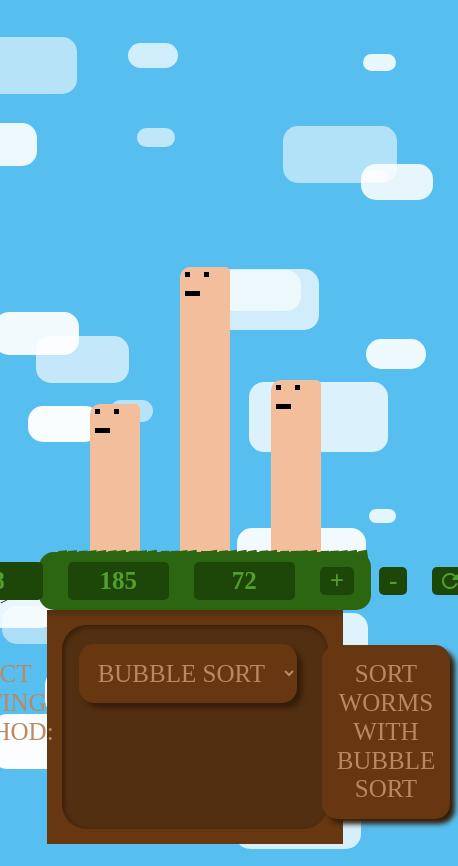
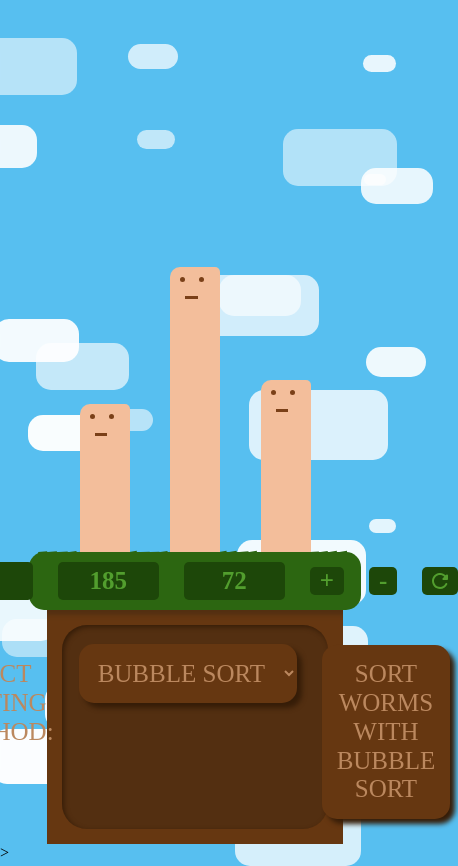
Before and after one commit to imralav/TheOrderOfWorms, a Svelte app: page / in a window 390 px wide. Shown: the whole page, 458 px wide, since content can reach past the window. Built offline with nearby package versions, Linux system fonts and the light colour scheme; a web font is replaced by a local one.

Commit message:
Improved styling to use less z-indexes and flexbox for better responsiveness

```diff
--- a/src/App.svelte
+++ b/src/App.svelte
@@ -44,7 +44,7 @@
   }
 </script>
 
-<Sky />
+<Sky>
   <Ground>
     <Worms slot="above-ground" wormHeights={values} />
     <NumbersCollector
@@ -60,3 +60,4 @@
       on:sorting={(event) => sortWithAlgorithm(event.detail)}
     />
   </Ground>
+</Sky>
--- a/src/background/Sky.svelte
+++ b/src/background/Sky.svelte
@@ -20,7 +20,7 @@
   function generateCloud(y?: number): Cloud {
     return {
       y: y || nextInt(0, skyWidth),
-      x: nextInt(0, window.innerHeight),
+      x: nextInt(0, skyHeight),
       size: nextInt(20, 150),
       speed: nextInt(80, 120),
       opacity: Math.sqrt(nextNumber(0.25, 1)),
@@ -33,22 +33,18 @@
       .map(() => generateCloud());
   }
 
-  function replaceCloud(id: number) {
-    console.log("Replacing cloud", id);
-    clouds.splice(id, 1);
-    clouds = [...clouds, generateCloud()];
-  }
-
   onMount(() => {
     clouds = generateClouds(CLOUDS_AMOUNT);
   });
 </script>
 
 <main bind:clientWidth={skyWidth} bind:clientHeight={skyHeight}>
-  {#each clouds as cloud, index}
-    <!-- <Cloud {...cloud} on:cloud-left-the-sky={() => replaceCloud(index)} /> -->
-    <Cloud {...cloud} {skyWidth} />
-  {/each}
+  <section class="clouds">
+    {#each clouds as cloud}
+      <Cloud {...cloud} {skyWidth} />
+    {/each}
+  </section>
+  <slot />
 </main>
 
 <style>
@@ -56,9 +52,10 @@
     background-color: rgb(87, 191, 240);
     overflow: hidden;
   }
-  main {
+  section.clouds {
+    width: 100vw;
+    height: 100vh;
+    display: inline;
     position: relative;
-    width: 100vw;
-    height: 70vh;
   }
 </style>
--- a/src/ground/Ground.svelte
+++ b/src/ground/Ground.svelte
@@ -31,27 +31,23 @@
 
 <style>
   main {
-    position: fixed;
-    bottom: 0;
-    left: 10vw;
-    height: auto;
+    height: 100vh;
+    display: flex;
+    flex-direction: column;
+    justify-content: flex-end;
+    align-items: center;
     margin: 0 auto;
     width: 80vw;
-    z-index: 1;
-  }
-
-  main > * {
-    z-index: 1;
   }
 
   .above-ground {
-    z-index: -3;
     width: 100%;
-    height: 70vh;
+    height: 100%;
     padding: 0 10px;
   }
 
   .grass {
+    position: relative;
     border-radius: 15px;
     background-color: var(--grass-color);
     width: 100%;
@@ -60,10 +56,9 @@
 
   .grass-leaves {
     z-index: -1;
-    top: 68.7vh;
+    top: 0;
     position: absolute;
-    width: 100%;
-    padding: 10px;
+    width: calc(100% - 20px);
     display: flex;
     justify-content: space-evenly;
     background-color: rgb(0, 0, 0, 0);
--- a/src/input/numbers-collector/NumbersCollector.svelte
+++ b/src/input/numbers-collector/NumbersCollector.svelte
@@ -4,6 +4,7 @@
   export let values: number[];
 
   let numbersCollectorEvents = createEventDispatcher();
+  //the buttons shouldnt move after adding/removing worms
 </script>
 
 <main>
--- a/src/worms/Worm.svelte
+++ b/src/worms/Worm.svelte
@@ -9,22 +9,28 @@
     easing: elasticOut,
   });
   $: tweenedHeight.set(height);
+  let hover = false;
 </script>
 
 <main
+  on:mouseover={() => (hover = true)}
+  on:mouseleave={() => (hover = false)}
   style="height: {100 + $tweenedHeight}px;"
   transition:slide={{
     duration: 2000,
     easing: elasticInOut,
   }}
 >
-  <WormFace />
+  <WormFace {hover} />
 </main>
 
 <style>
+  :root {
+    --worm-body-color: #f3be9b;
+  }
   main {
     display: inline-block;
-    background-color: rgb(243, 190, 155);
+    background-color: var(--worm-body-color);
     width: 50px;
     border-radius: 10px 5px 0 0;
   }
--- a/src/worms/WormFace.svelte
+++ b/src/worms/WormFace.svelte
@@ -1,31 +1,47 @@
 <script lang="ts">
+  export let hover = false;
   //differentiate between face types
   //different face type for idle and inspected state
 </script>
 
-<main>
+<main class={hover ? "hover" : ""}>
   <div class="eye" />
   <div class="eye" />
   <div class="mouth" />
 </main>
 
 <style>
+  :root {
+    --worm-face-features-color: #7a4018;
+  }
   main {
     width: 100%;
-    height: 50px;
+    padding: 5px;
   }
   .eye {
+    border-radius: 50%;
     display: inline-block;
     width: 5px;
     height: 5px;
-    background-color: black;
+    background-color: var(--worm-face-features-color);
     margin: 5px;
   }
   .mouth {
     display: block;
-    width: 15px;
-    height: 5px;
-    background-color: black;
-    margin: 5px;
+    width: 25%;
+    height: 3px;
+    background-color: var(--worm-face-features-color);
+    margin: 5px 10px;
+  }
+
+  main.hover .eye {
+    width: 10px;
+    height: 10px;
+    margin-left: 0px;
+  }
+
+  main.hover .mouth {
+    border-radius: 50%;
+    height: 15px;
   }
 </style>
--- a/src/worms/Worms.svelte
+++ b/src/worms/Worms.svelte
@@ -3,6 +3,7 @@
   export let wormHeights: number[];
 
   let maxHeight; //compute worm height according to max container height
+  //how to make the worms move without jumping around after changing their amount?
 </script>
 
 <main bind:clientHeight={maxHeight}>
@@ -13,7 +14,6 @@
 
 <style>
   main {
-    z-index: -3;
     display: flex;
     justify-content: space-evenly;
     align-items: flex-end;
```
Lines whose indentation alone changed are shown as unchanged.
